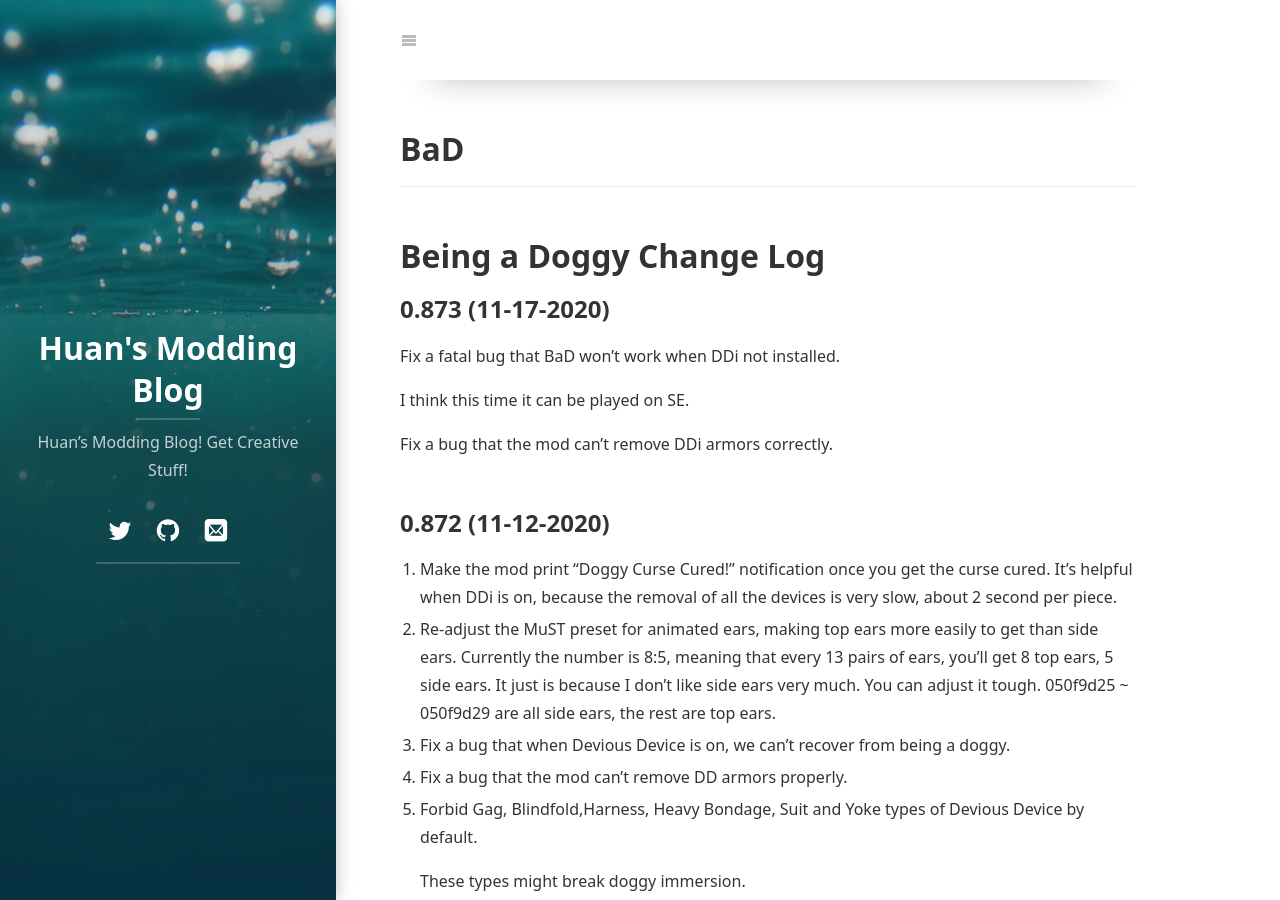
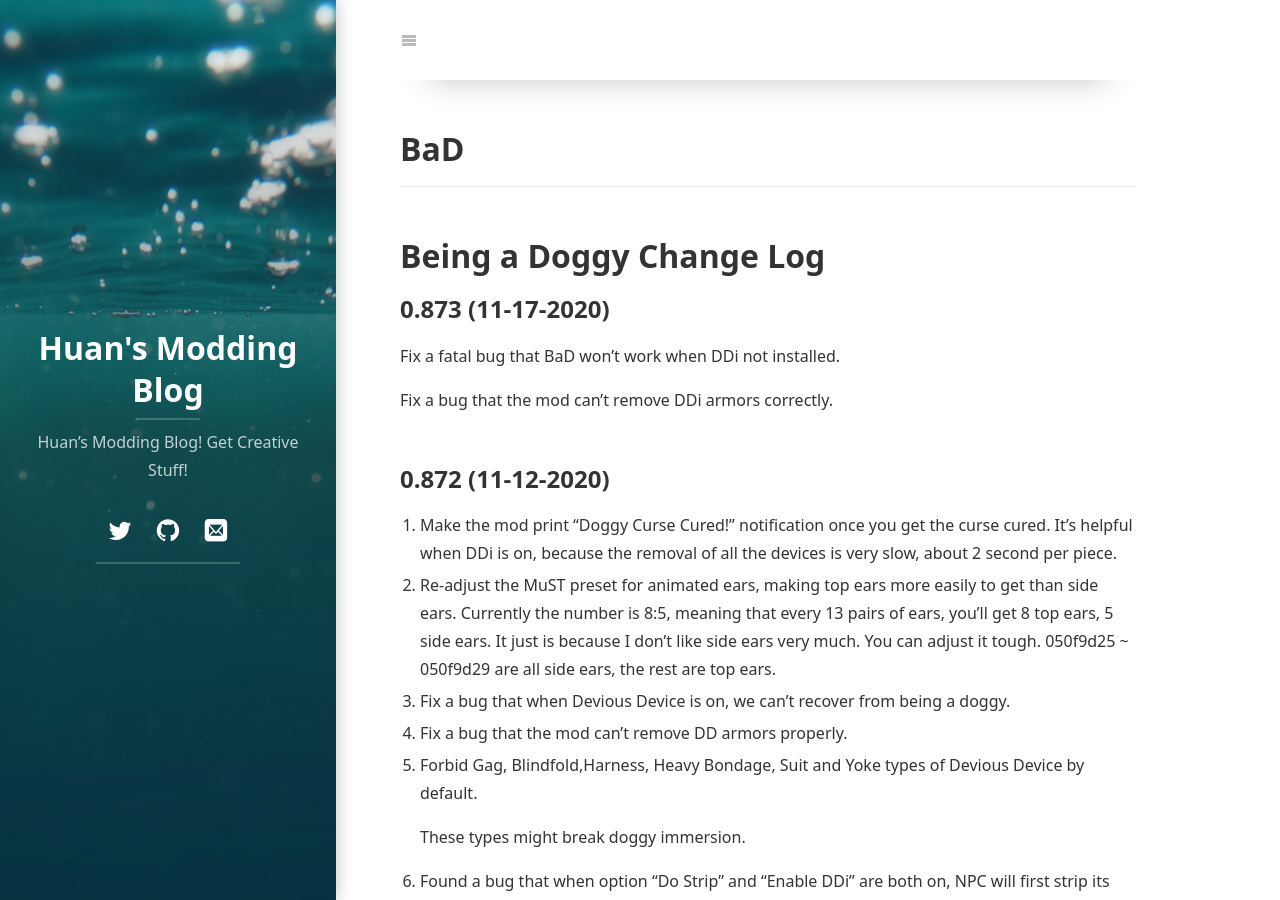
Before and after one commit to huanrenfeng/huanrenfeng.github.io, a Jekyll site: the page built from BaD_Changelog.markdown, in a window 1280 px wide and 900 px high. Built offline with Jekyll 4.4.1, drawn with Linux system fonts in a browser that asks for light colours; cached includes are drawn as plain includes; nearby versions of some CDN libraries; some web fonts are replaced; library files that are not in the unit come from our copies.

Commit message:
Update BaD_Changelog.markdown

```diff
--- a/BaD_Changelog.markdown
+++ b/BaD_Changelog.markdown
@@ -9,8 +9,6 @@ permalink: /BaD/
 ## 0.873 (11-17-2020)
 
 Fix a fatal bug that BaD won't work when DDi not installed.
-
-I think this time it can be played on SE.
 
 Fix a bug that the mod can't remove DDi armors correctly.
 
```
